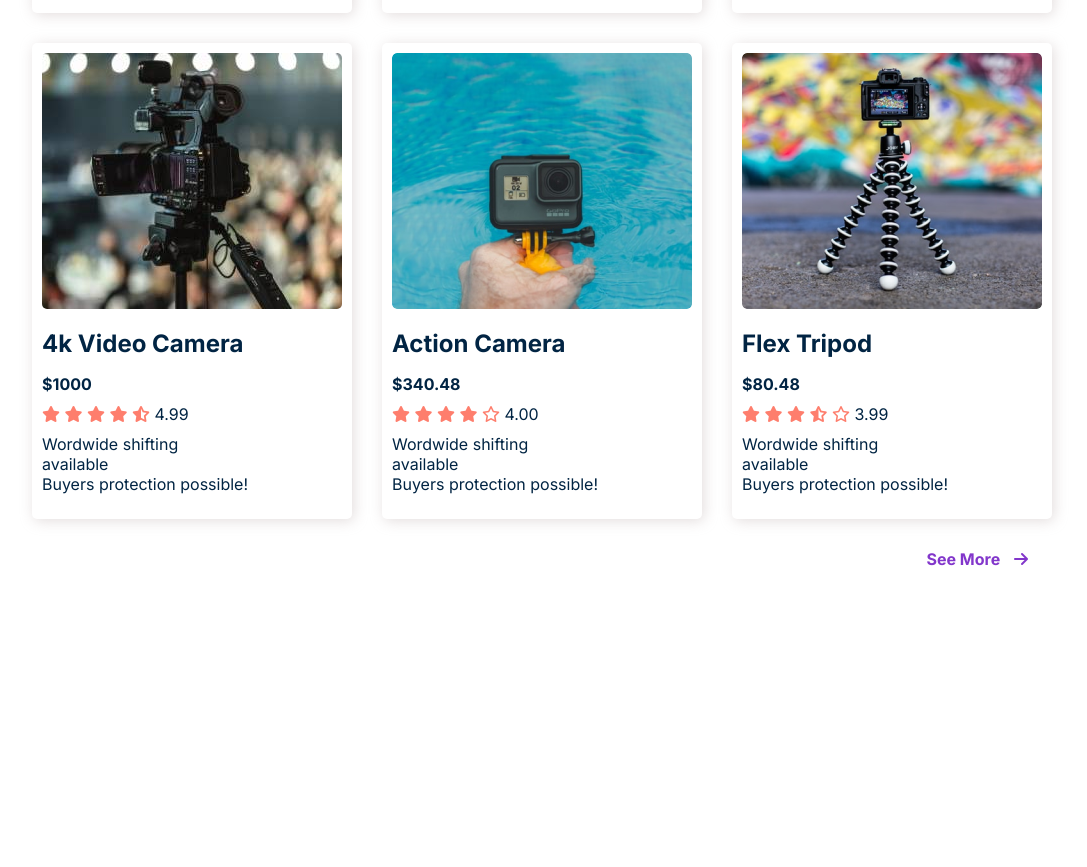
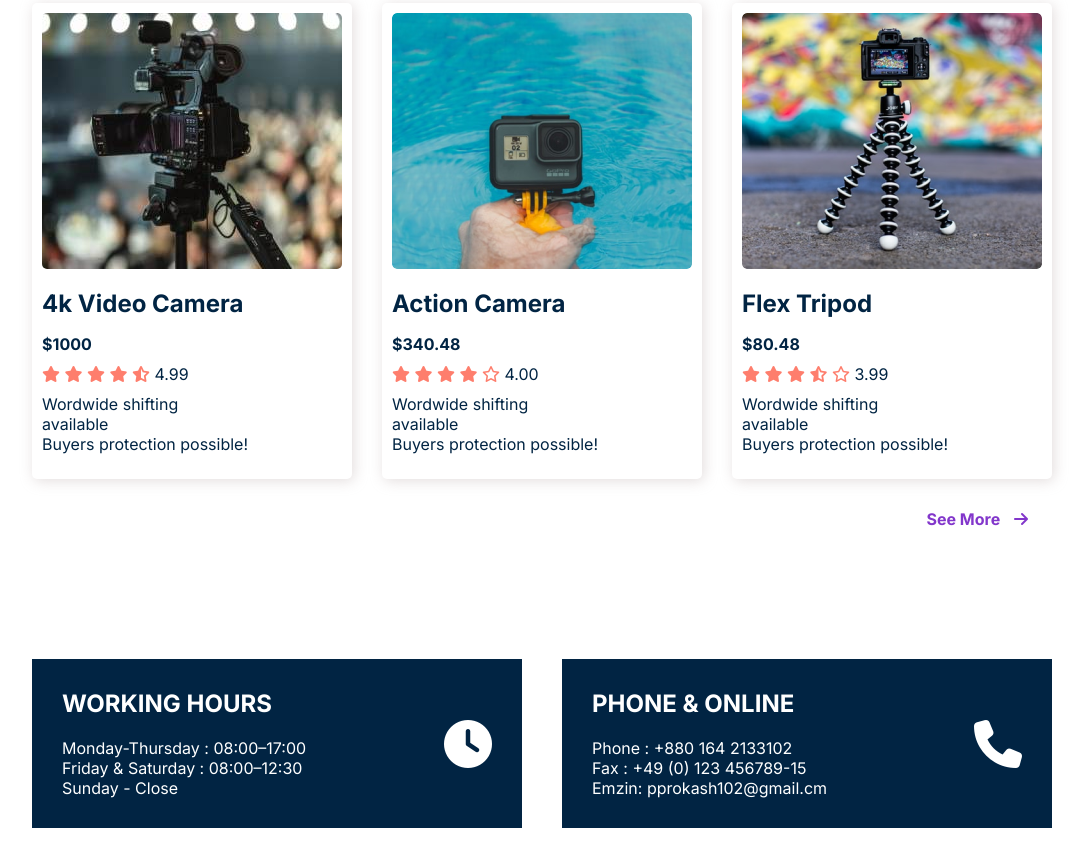
Before and after one commit to prokashpul/influencer-marketing, a plain HTML site: page index.html in a window 1280 px wide. Shown: the part 1869-2736 px from the top of the page, without its empty margins (98-1185 px from the left). Before the commit the page ends 2568 px from the top, so only its background shows below. Drawn offline with Linux system fonts and the light colour scheme.

Commit message:
contact section add

```diff
--- a/css/responsive.css
+++ b/css/responsive.css
@@ -14,11 +14,16 @@
         width:100%;
         height:100%;
     }
+    /* =============clicent area============== */
+    .clients{
+        grid-template-columns:repeat(3, 1fr);
+    }
     /* =================== product area =========================== */
     .product-items{
         grid-template-columns: repeat(2,1fr);
         grid-row-gap: 40px;
     }
+
 }
 
 
@@ -55,9 +60,25 @@
     .hrader-right img:hover{
         transform: scale(1);
     }
-
+    /* ============client area======================= */
+    .clients{
+        grid-template-columns:repeat(2, 1fr);
+    }
     /* ===============product section ================ */
+    .product{
+        margin-bottom: 50px;
+    }
     .product-items{
         grid-template-columns: repeat(1,1fr);
     }
+    /* ===================contact area =========================== */
+    .contact{
+        display: grid;
+        grid-template-columns:1fr;
+        margin-bottom: 50px;
+    }
+    .contact-item:hover{
+        background-color:var(--secondary-color);
+        transform: scale(1);
+    }
 }
--- a/css/style.css
+++ b/css/style.css
@@ -110,9 +110,9 @@ a{
 }
   /* ========================= main section style ==================== */
 .clients{
-    display:flex;
-    align-items:center;
-    flex-wrap: wrap;
+    display:grid;
+    grid-template-columns:repeat(6, 1fr);
+    place-items: center;
     border-top: 1px solid #C0CCDA;
     border-bottom: 1px solid #C0CCDA;
     margin-bottom:100px;
@@ -121,7 +121,7 @@ a{
 .clients img{
     width:84px;
     height: 24px;
-    margin: 40px;
+    margin: 20px;
 }
 /* ====================== product section style================== */
 .product{
@@ -168,3 +168,31 @@ a{
     color: var(--secondary-color);
     box-shadow:none;
 }
+/* ================== contact section style ====================== */
+.contact{
+    display: grid;
+    grid-template-columns:repeat(2,1fr);
+    place-items:center;
+    grid-gap:40px;
+    margin-bottom: 100px;
+}
+.contact-item{
+    display: flex;
+    align-items: center;
+    justify-content: space-between;
+    width: 100%;
+    padding: 30px;
+    background-color: var(--primary-color);
+    color: var(--white-color);
+    transition: 1s  ease;
+}
+.contact-item:hover{
+    background-color:var(--secondary-color);
+    transform: scale(1.1);
+}
+.contact-item h3{
+    margin-bottom: 20px;
+}
+.contact-item .fas{
+    font-size:3em;
+}
--- a/index.html
+++ b/index.html
@@ -208,7 +208,29 @@
                 <a href="#" class="btn">See More <i class="fas fa-arrow-right"></i></a>
             </div>
         </section>
-        <section class="subscrib"></section>
+        <!-- contact us section -->
+        <section class="contact">
+            <div class="contact-item">
+                <div class="c-left">
+                    <h3>WORKING HOURS</h3>
+                    <p>Monday-Thursday : 08:00–17:00</p>
+                    <p>Friday & Saturday : 08:00–12:30</p>
+                    <p>Sunday - Close</p>
+                    </p>
+                </div>
+                <i class="fas fa-clock"></i>
+            </div>
+            <div class="contact-item">
+                <div class="c-left">
+                    <h3>PHONE & ONLINE</h3>
+                    <p>Phone : +880 164 2133102</p>
+                    <p>Fax : +49 (0) 123 456789-15</p>
+                    <p>Emzin: pprokash102@gmail.cm</p>
+                    </p>
+                </div>
+                <i class="fas fa-phone"></i>
+            </div>
+        </section>
     </main>
     <!-- ===========================Main section end =========================================== -->
 
```
